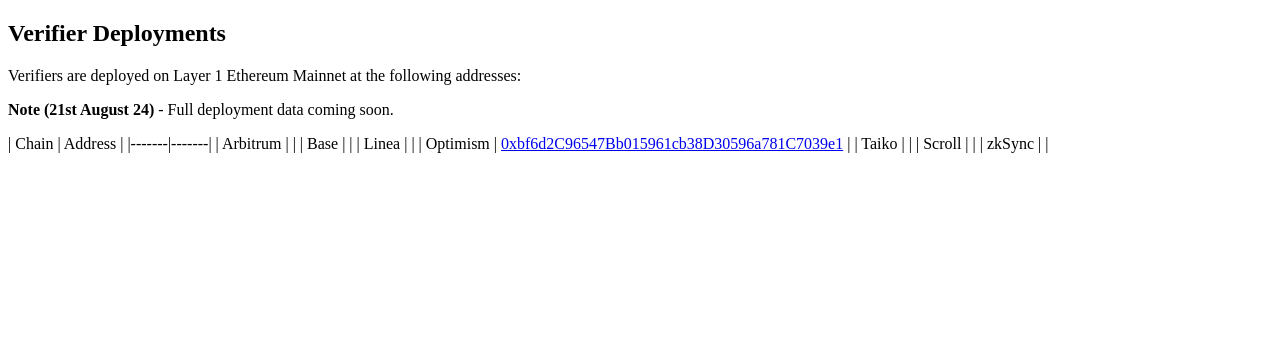
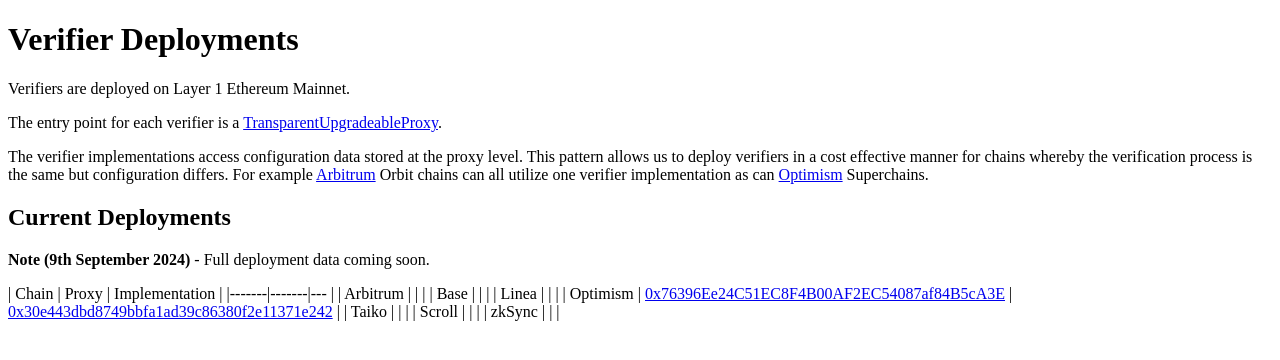
Before and after one commit to unruggable-labs/unruggable-gateways-documentation, a Next.js app: page /verifier-deployments in a window 1280 px wide. Shown: the top 360 px of the page. Built offline with nearby package versions, Linux system fonts and the light colour scheme.

Commit message:
- Verifier deployments update

```diff
--- a/pages/verifier-deployments.mdx
+++ b/pages/verifier-deployments.mdx
@@ -1,15 +1,21 @@
-## Verifier Deployments
+# Verifier Deployments
 
-Verifiers are deployed on Layer 1 Ethereum Mainnet at the following addresses:
+Verifiers are deployed on Layer 1 Ethereum Mainnet.
 
-**Note (21st August 24)** - Full deployment data coming soon.
+The entry point for each verifier is a [TransparentUpgradeableProxy](https://docs.openzeppelin.com/contracts/5.x/api/proxy#TransparentUpgradeableProxy).
 
-| Chain | Address |
-|-------|-------|
-| Arbitrum |  |
-| Base |  |
-| Linea |  |
-| Optimism | [0xbf6d2C96547Bb015961cb38D30596a781C7039e1](https://etherscan.io/address/0xbf6d2C96547Bb015961cb38D30596a781C7039e1#code) |
-| Taiko |  |
-| Scroll |  |
-| zkSync |  |
+The verifier implementations access configuration data stored at the proxy level. This pattern allows us to deploy verifiers in a cost effective manner for chains whereby the verification process is the same but configuration differs. For example [Arbitrum](/chains/arbitrum) Orbit chains can all utilize one verifier implementation as can [Optimism](/chains/optimism) Superchains.
+
+## Current Deployments
+
+**Note (9th September 2024)** - Full deployment data coming soon.
+
+| Chain | Proxy | Implementation |
+|-------|-------|--- |
+| Arbitrum |  | |
+| Base |  | |
+| Linea |  | |
+| Optimism | [0x76396Ee24C51EC8F4B00AF2EC54087af84B5cA3E](https://etherscan.io/address/0x76396Ee24C51EC8F4B00AF2EC54087af84B5cA3E#code) | [0x30e443dbd8749bbfa1ad39c86380f2e11371e242](https://etherscan.io/address/0x30e443dbd8749bbfa1ad39c86380f2e11371e242#code) |
+| Taiko |  | |
+| Scroll |  | |
+| zkSync |  | |
```
